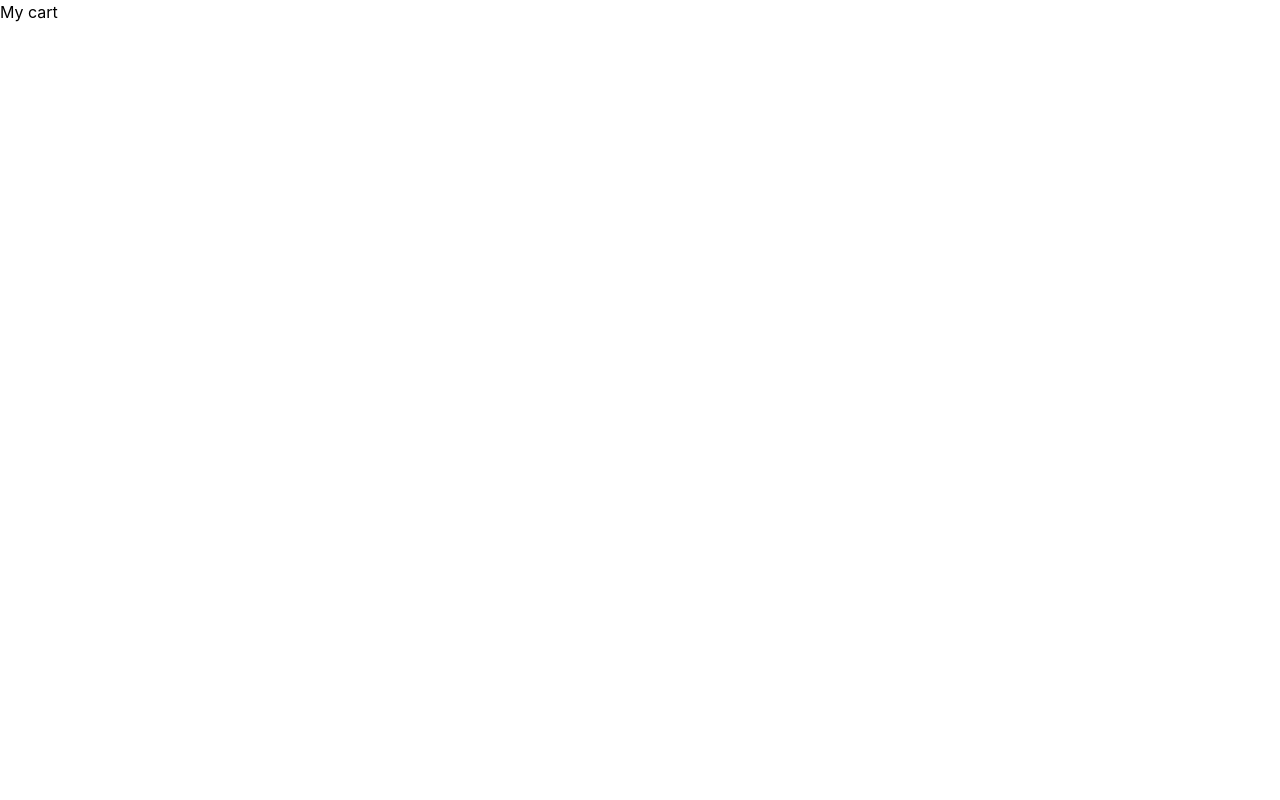
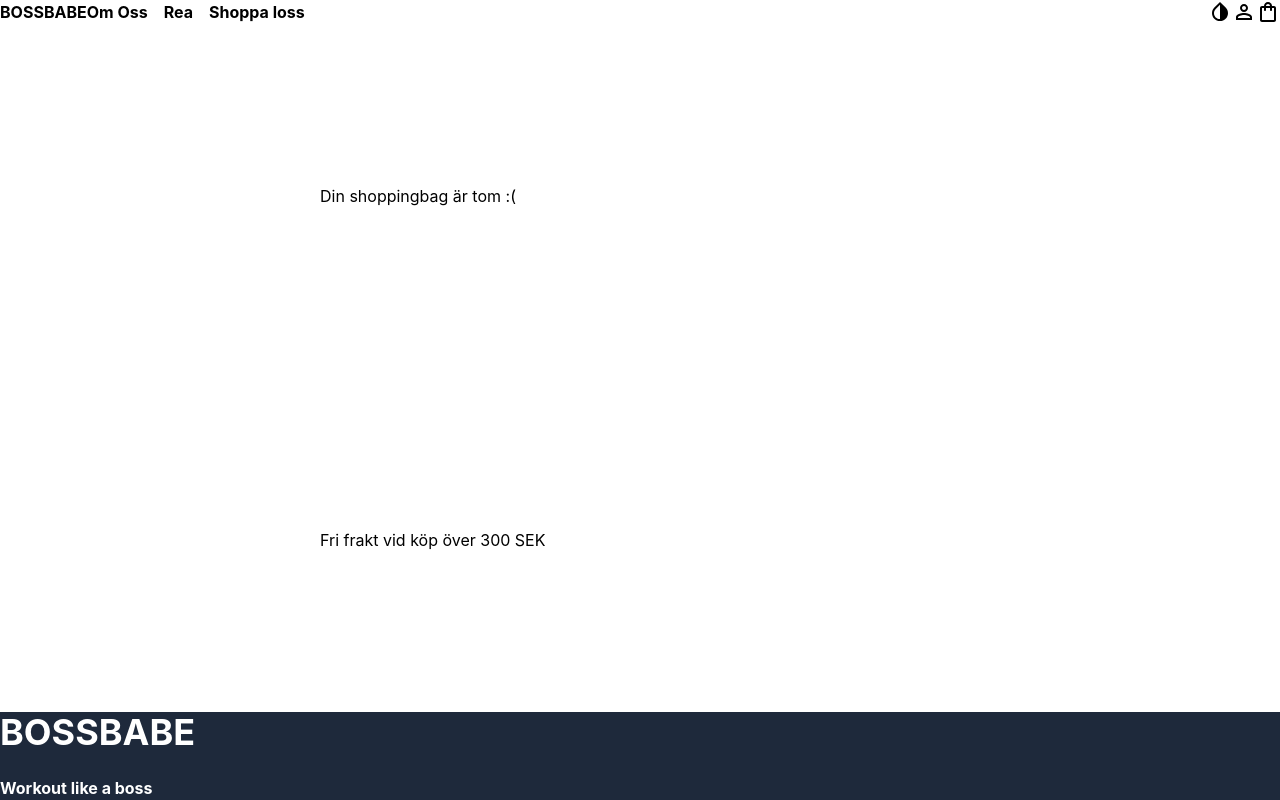
Before and after one commit to L00phole/BossBabe, a Next.js app: page /my-cart in a window 1280 px wide. Shown: the top 800 px of the page. Built offline with nearby package versions, Linux system fonts and the light colour scheme.

Commit message:
shoppingbag setup

```diff
--- a/pages/my-cart.js
+++ b/pages/my-cart.js
@@ -1,11 +1,19 @@
+/* eslint-disable react/no-unescaped-entities */
 import Navbar from "../Components/Navbar";
+import Footer from "../Components/footer";
 
-
-export default function myCart() {
+export default function MyCart() {
   return (
     <>
-
-      <a>My cart</a>
-      </>
-  )
+      {" "}
+      <Navbar />
+      <div className=" p-40">
+        <a className="p-40">Din shoppingbag är tom :(</a>
+      </div>
+      <div className=" p-40">
+        <a className="p-40">Fri frakt vid köp över 300 SEK</a>
+      </div>
+      <Footer />
+    </>
+  );
 }
```
